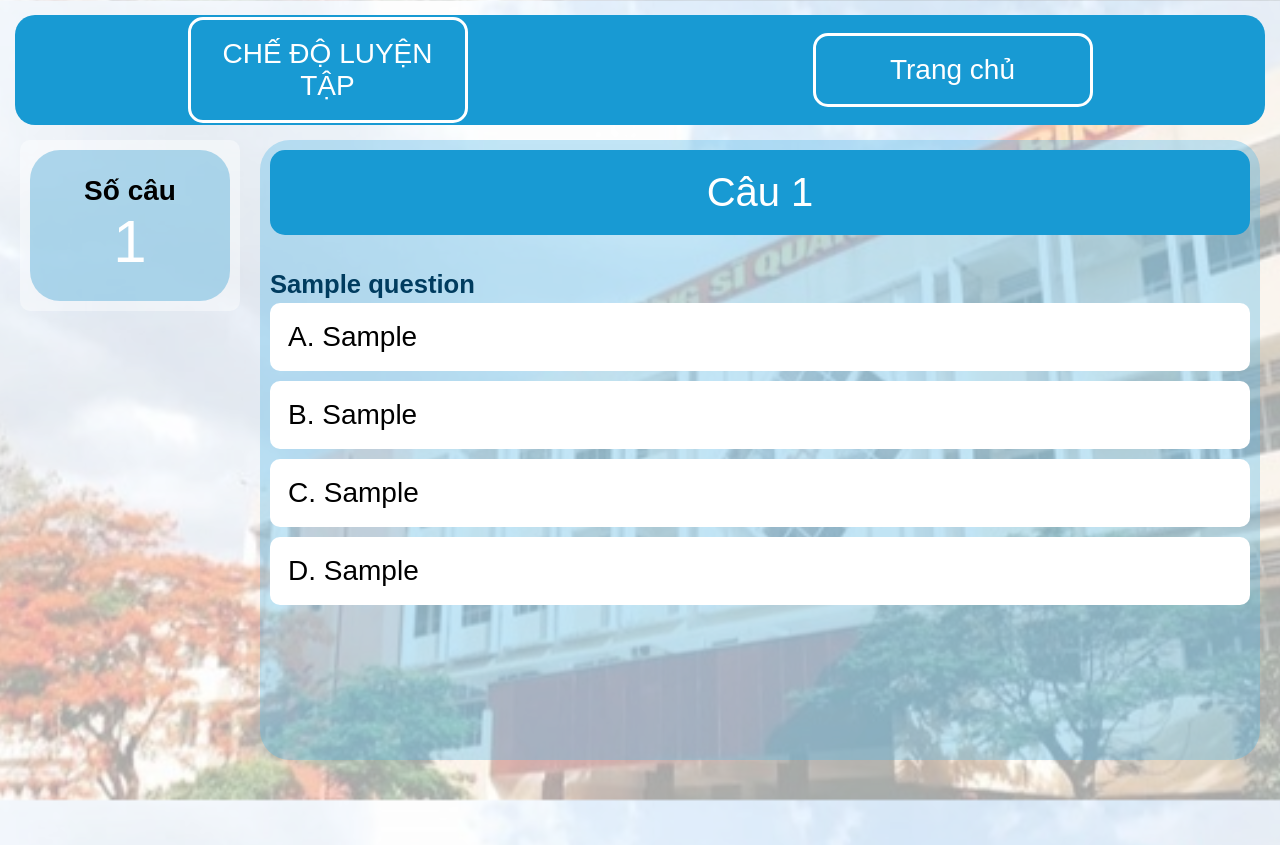
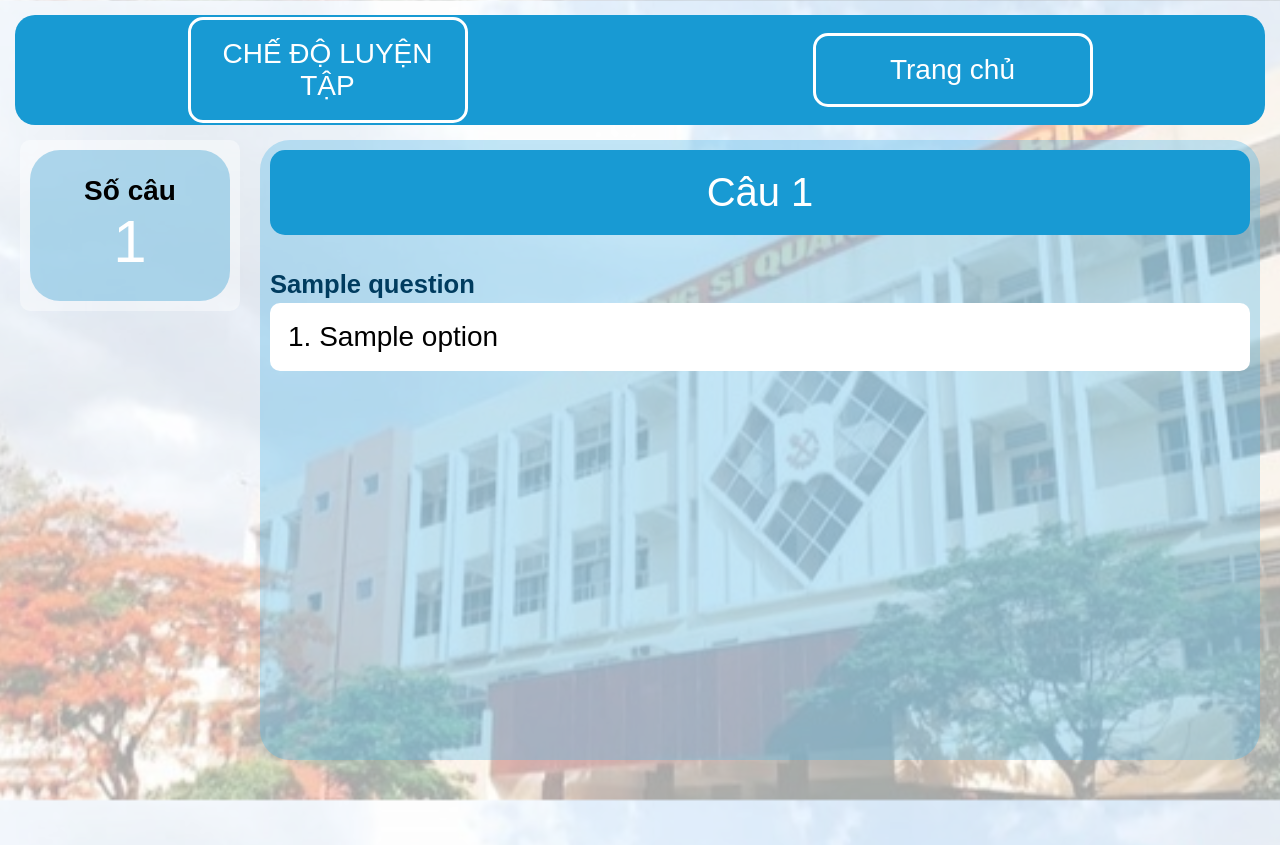
Before and after one commit to HuyHoang-desine/300-cau-trac-nghiem-tieng-anh-chuyen-nganh-cong-binh, a Flask app: template Quizweb/templates/practice.html in a window 1280 px wide. Shown: the top 845 px of the page. Run offline with Flask 3, Linux system fonts and the light colour scheme; the template is opened without the code that fills it: most values are stand-ins (such as "Sample title", 1, 10 or a date in 2020).

Commit message:
Update practice.html

```diff
--- a/Quizweb/templates/practice.html
+++ b/Quizweb/templates/practice.html
@@ -29,7 +29,7 @@
     <div class="question-area" style="overflow-y:auto;">
 
         {% for q in questions %}
-        <div class="question-block active" style="display:block; margin-bottom:40px;">
+        <div class="question-block" style="display:block; margin-bottom:40px;">
 
             <div class="question-title">
                 Câu {{ loop.index }}
@@ -39,25 +39,18 @@
 
             <div class="practice-options">
 
-                <div class="practice-answer"
-                     onclick="checkAnswer(this, 'A', '{{ q.correct }}')">
-                    A. {{ q.option_a }}
-                </div>
-
-                <div class="practice-answer"
-                     onclick="checkAnswer(this, 'B', '{{ q.correct }}')">
-                    B. {{ q.option_b }}
-                </div>
-
-                <div class="practice-answer"
-                     onclick="checkAnswer(this, 'C', '{{ q.correct }}')">
-                    C. {{ q.option_c }}
-                </div>
-
-                <div class="practice-answer"
-                     onclick="checkAnswer(this, 'D', '{{ q.correct }}')">
-                    D. {{ q.option_d }}
-                </div>
+                {% if q.options %}
+                    {% for option in q.options %}
+                        <div class="practice-answer"
+                             onclick="checkAnswer(this, '{{ option[0] }}', '{{ q.correct }}')">
+                            {{ option[0] }}. {{ option[1] }}
+                        </div>
+                    {% endfor %}
+                {% else %}
+                    <div style="color:red;">
+                        ❌ Không có dữ liệu options cho câu này
+                    </div>
+                {% endif %}
 
             </div>
 
@@ -70,6 +63,7 @@
 <script>
 function checkAnswer(element, selected, correct){
 
+    let options = element.parentElement.children;
     let correctAnswers = correct.split(",");
 
     if(correctAnswers.includes(selected)){
@@ -78,7 +72,6 @@ function checkAnswer(element, selected, correct){
         element.classList.add("wrong");
     }
 
-    let options = element.parentElement.children;
     let selectedCorrect = 0;
 
     for(let option of options){
```
